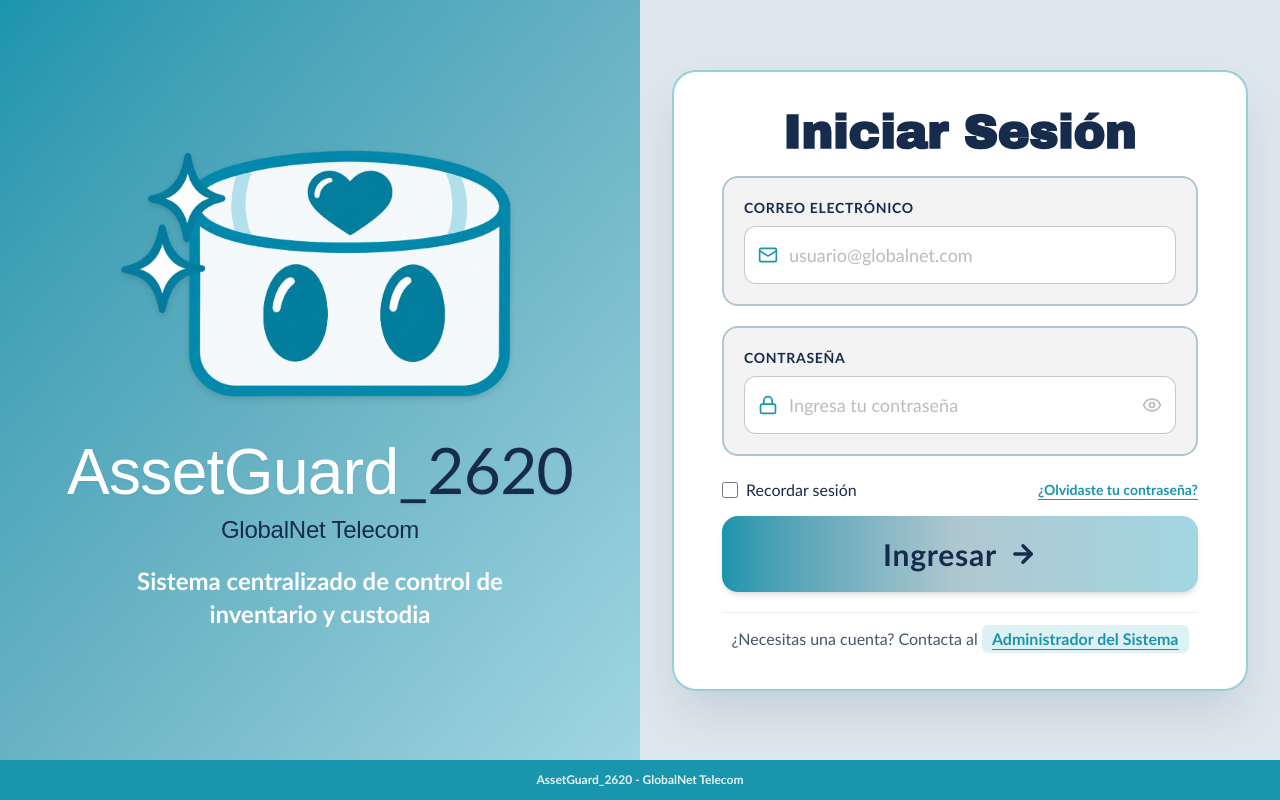
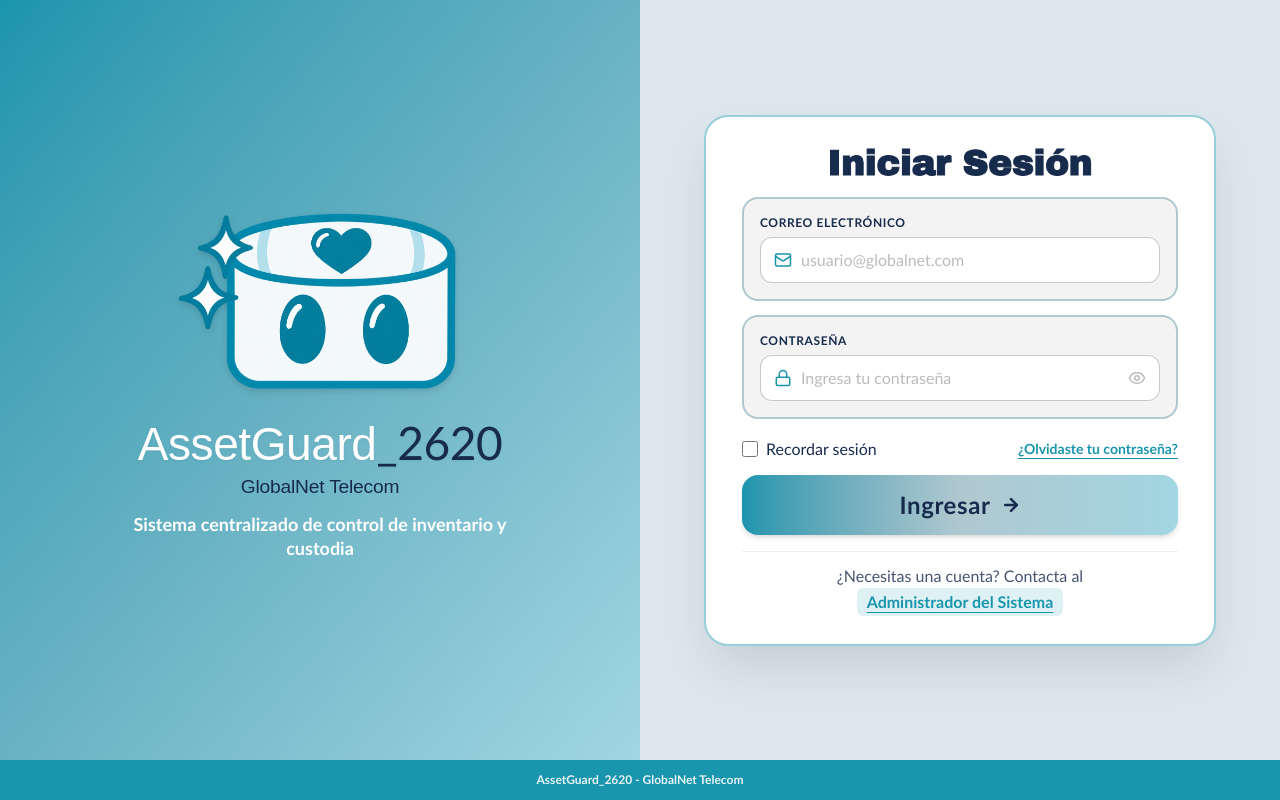
Before and after one commit to brayansantiagocuta-eng/AssetGuard_2620, a Next.js app in the folder frontend/: page /login in a window 1280 px wide. Built offline with nearby package versions, Linux system fonts and the light colour scheme; a web font is replaced by a local one.

Commit message:
style(login): slightly reduce logo, text, and login card proportions

```diff
--- a/frontend/src/app/login/page.tsx
+++ b/frontend/src/app/login/page.tsx
@@ -263,25 +263,25 @@ export default function LoginPage() {
     <div className="min-h-screen bg-[#E3EAEE] flex flex-col relative overflow-hidden">
       <div className="flex-1 flex flex-col md:flex-row">
         {/* PANEL IZQUIERDO — Identidad Institucional */}
-        <div className="md:w-1/2 bg-gradient-to-br from-[#1995AD] via-[#68B2C4] to-[#A1D6E2] flex flex-col items-center justify-center px-8 sm:px-12 py-10 transition-all duration-200">
-          <div className="w-full flex flex-col items-center justify-center gap-5">
+        <div className="md:w-1/2 bg-gradient-to-br from-[#1995AD] via-[#68B2C4] to-[#A1D6E2] flex flex-col items-center justify-center px-6 sm:px-10 py-8 transition-all duration-200">
+          <div className="w-full flex flex-col items-center justify-center gap-4">
             <Image
               src="/logo.png"
               alt="AssetGuard 2620 Logo"
-              width={460}
-              height={300}
-              className="h-auto w-[340px] sm:w-[410px] lg:w-[450px] object-contain drop-shadow-md"
+              width={360}
+              height={235}
+              className="h-auto w-[240px] sm:w-[285px] lg:w-[320px] object-contain drop-shadow-md"
               priority
               unoptimized
             />
-            <div className="text-center space-y-2">
-              <h1 className="font-title text-[clamp(2.2rem,5vw,4.5rem)] text-white tracking-tight leading-none drop-shadow-xs whitespace-nowrap">
+            <div className="text-center space-y-1.5">
+              <h1 className="font-title text-[clamp(1.85rem,3.6vw,3.1rem)] text-white tracking-tight leading-none drop-shadow-xs whitespace-nowrap">
                 AssetGuard<span className="text-[#172B4D]">_2620</span>
               </h1>
-              <p className="font-title text-[clamp(1.1rem,2vw,1.5rem)] text-[#172B4D] tracking-wide whitespace-nowrap">
+              <p className="font-title text-[clamp(0.95rem,1.5vw,1.2rem)] text-[#172B4D] tracking-wide whitespace-nowrap">
                 GlobalNet Telecom
               </p>
-              <p className="text-white font-semibold text-lg sm:text-xl lg:text-2xl leading-snug pt-2 max-w-md mx-auto">
+              <p className="text-white font-semibold text-sm sm:text-base lg:text-lg leading-snug pt-1 max-w-sm mx-auto">
                 Sistema centralizado de control de inventario y custodia
               </p>
             </div>
@@ -289,15 +289,15 @@ export default function LoginPage() {
         </div>
 
         {/* PANEL DERECHO — Tarjeta de Inicio de Sesión */}
-        <div className="md:w-1/2 flex items-center justify-center p-4 sm:p-8 bg-[#DDE6EC]">
-          <div className="w-full max-w-2xl bg-white px-8 sm:px-12 py-7 sm:py-9 rounded-3xl border-2 border-[#1995AD]/45 shadow-2xl shadow-[#172B4D]/15 space-y-5">
+        <div className="md:w-1/2 flex items-center justify-center p-4 sm:p-6 bg-[#DDE6EC]">
+          <div className="w-full max-w-lg bg-white px-6 sm:px-9 py-6 sm:py-7 rounded-3xl border-2 border-[#1995AD]/45 shadow-2xl shadow-[#172B4D]/15 space-y-4">
             <div className="text-center">
               <h2
                 style={{
                   fontFamily: '"Arial Black", "Segoe UI Black", "Montserrat", sans-serif',
-                  WebkitTextStroke: "1.5px #172B4D",
+                  WebkitTextStroke: "1px #172B4D",
                 }}
-                className="text-4xl sm:text-5xl font-black text-[#172B4D] tracking-tight leading-none"
+                className="text-3xl sm:text-4xl font-black text-[#172B4D] tracking-tight leading-none"
               >
                 Iniciar Sesión
               </h2>
@@ -347,21 +347,21 @@ export default function LoginPage() {
             )}
 
             {/* Formulario de Login */}
-            <form onSubmit={handleLoginSubmit} noValidate autoComplete="on" className="space-y-5">
-              <div className="space-y-5">
+            <form onSubmit={handleLoginSubmit} noValidate autoComplete="on" className="space-y-4">
+              <div className="space-y-3.5">
                 {/* CAMPO CORREO */}
                 <div
-                  className={`rounded-2xl border-2 p-4 sm:p-5 transition-all ${
+                  className={`rounded-2xl border-2 p-3.5 sm:p-4 transition-all ${
                     emailErrors.length > 0
                       ? "border-red-400 bg-red-50/40"
                       : "border-[#AFC8D0] bg-[#F1F1F2]/80 focus-within:border-[#1995AD] focus-within:bg-white"
                   }`}
                 >
-                  <label htmlFor="login-email" className="block text-sm font-bold text-[#172B4D] uppercase tracking-wider mb-2">
+                  <label htmlFor="login-email" className="block text-xs font-bold text-[#172B4D] uppercase tracking-wider mb-1.5">
                     Correo Electrónico
                   </label>
                   <div className="relative">
-                    <Mail className="h-5 w-5 text-[#1995AD] absolute left-3.5 top-1/2 -translate-y-1/2" />
+                    <Mail className="h-4.5 w-4.5 text-[#1995AD] absolute left-3.5 top-1/2 -translate-y-1/2" />
                     <input
                       id="login-email"
                       name="email"
@@ -373,27 +373,27 @@ export default function LoginPage() {
                       value={form.email}
                       onChange={(e) => handleEmailChange(e.target.value)}
                       onBlur={() => setTouched((t) => ({ ...t, email: true }))}
-                      className="w-full pl-11 pr-4 py-3.5 rounded-xl border border-[#BCBABE]/80 bg-white text-lg text-[#172B4D] placeholder:text-[#BCBABE] focus:outline-hidden focus:ring-2 focus:ring-[#1995AD]"
+                      className="w-full pl-10 pr-4 py-2.5 rounded-xl border border-[#BCBABE]/80 bg-white text-base text-[#172B4D] placeholder:text-[#BCBABE] focus:outline-hidden focus:ring-2 focus:ring-[#1995AD]"
                     />
                   </div>
                   {emailErrors.length > 0 && (
-                    <p className="mt-2 text-xs sm:text-sm font-semibold text-red-600">{emailErrors.join(" ")}</p>
+                    <p className="mt-1.5 text-xs font-semibold text-red-600">{emailErrors.join(" ")}</p>
                   )}
                 </div>
 
                 {/* CAMPO CONTRASEÑA */}
                 <div
-                  className={`rounded-2xl border-2 p-4 sm:p-5 transition-all ${
+                  className={`rounded-2xl border-2 p-3.5 sm:p-4 transition-all ${
                     passwordErrors.length > 0
                       ? "border-red-400 bg-red-50/40"
                       : "border-[#AFC8D0] bg-[#F1F1F2]/80 focus-within:border-[#1995AD] focus-within:bg-white"
                   }`}
                 >
-                  <label htmlFor="login-password" className="block text-sm font-bold text-[#172B4D] uppercase tracking-wider mb-2">
+                  <label htmlFor="login-password" className="block text-xs font-bold text-[#172B4D] uppercase tracking-wider mb-1.5">
                     Contraseña
                   </label>
                   <div className="relative">
-                    <Lock className="h-5 w-5 text-[#1995AD] absolute left-3.5 top-1/2 -translate-y-1/2" />
+                    <Lock className="h-4.5 w-4.5 text-[#1995AD] absolute left-3.5 top-1/2 -translate-y-1/2" />
                     <input
                       id="login-password"
                       name="password"
@@ -412,18 +412,18 @@ export default function LoginPage() {
                         } catch {}
                       }}
                       onBlur={() => setTouched((t) => ({ ...t, password: true }))}
-                      className="w-full pl-11 pr-11 py-3.5 rounded-xl border border-[#BCBABE]/80 bg-white text-lg text-[#172B4D] placeholder:text-[#BCBABE] focus:outline-hidden focus:ring-2 focus:ring-[#1995AD]"
+                      className="w-full pl-10 pr-10 py-2.5 rounded-xl border border-[#BCBABE]/80 bg-white text-base text-[#172B4D] placeholder:text-[#BCBABE] focus:outline-hidden focus:ring-2 focus:ring-[#1995AD]"
                     />
                     <button
                       type="button"
                       onClick={() => setForm((f) => ({ ...f, showPwd: !f.showPwd }))}
                       className="absolute right-3.5 top-1/2 -translate-y-1/2 text-[#BCBABE] hover:text-[#1995AD] cursor-pointer"
                     >
-                      {form.showPwd ? <EyeOff className="h-5 w-5" /> : <Eye className="h-5 w-5" />}
+                      {form.showPwd ? <EyeOff className="h-4.5 w-4.5" /> : <Eye className="h-4.5 w-4.5" />}
                     </button>
                   </div>
                   {passwordErrors.length > 0 && (
-                    <p className="mt-2 text-xs sm:text-sm font-semibold text-red-600">{passwordErrors.join(" ")}</p>
+                    <p className="mt-1.5 text-xs font-semibold text-red-600">{passwordErrors.join(" ")}</p>
                   )}
                 </div>
               </div>
@@ -489,10 +489,10 @@ export default function LoginPage() {
                   type="submit"
                   disabled={form.isSubmitting}
                   style={{ fontFamily: '"Arial Black", "Segoe UI Black", sans-serif' }}
-                  className="w-full py-5 rounded-2xl bg-gradient-to-r from-[#1995AD] via-[#AFC8D0] to-[#A1D6E2] text-[#172B4D] font-black text-2xl sm:text-3xl tracking-wide hover:opacity-95 disabled:opacity-60 disabled:cursor-wait shadow-md flex items-center justify-center gap-3 transition-all cursor-pointer"
+                  className="w-full py-3.5 rounded-2xl bg-gradient-to-r from-[#1995AD] via-[#AFC8D0] to-[#A1D6E2] text-[#172B4D] font-black text-xl sm:text-2xl tracking-wide hover:opacity-95 disabled:opacity-60 disabled:cursor-wait shadow-md flex items-center justify-center gap-2.5 transition-all cursor-pointer"
                 >
                   <span>{form.isSubmitting ? "Validando..." : "Ingresar"}</span>
-                  <ArrowRight className="h-7 w-7 stroke-[3]" />
+                  <ArrowRight className="h-5 w-5 stroke-[3]" />
                 </button>
               </div>
             </form>
```
